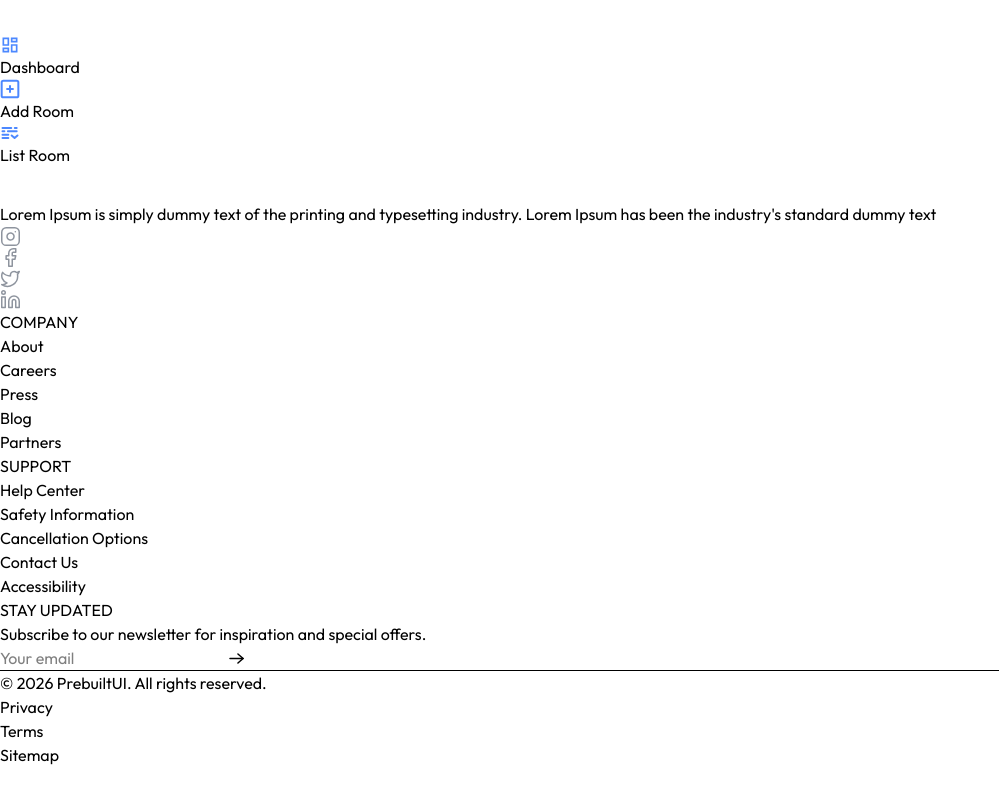
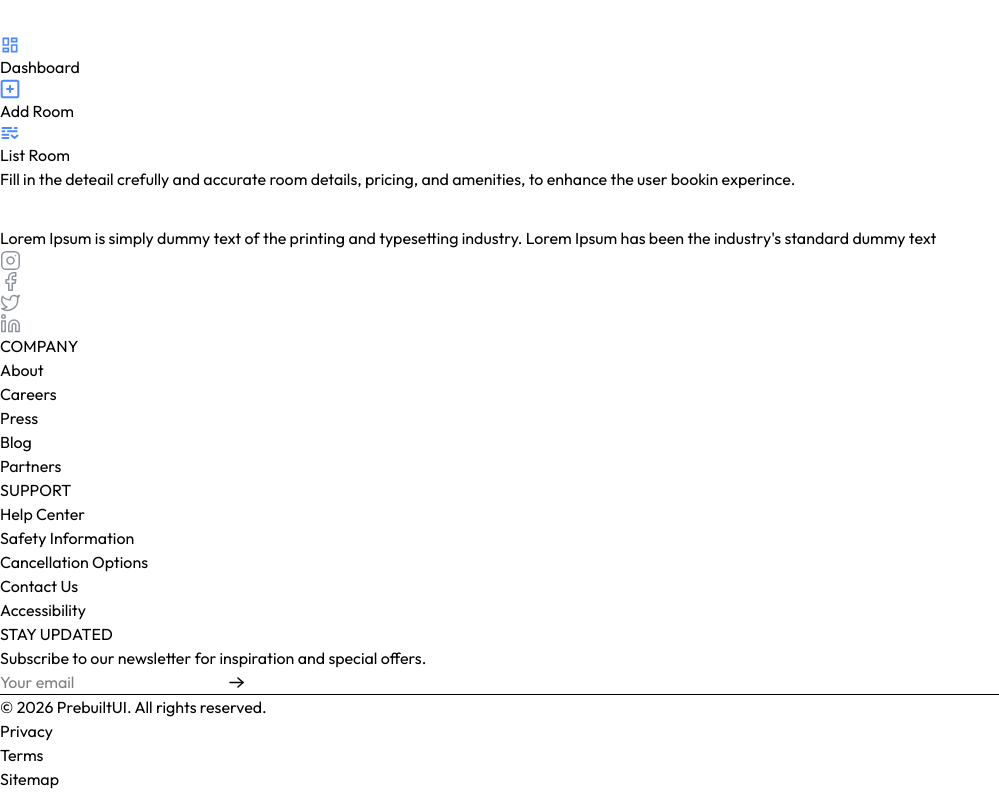
Before and after one commit to fahimaAzizi/App-Booking-System, a React (Vite) app in the folder HOTLE-BOOKING/: page /owner/add-room in a window 1280 px wide. Shown: the whole page, without its empty margins (0-999 px from the left). Built offline with nearby package versions, Linux system fonts and the light colour scheme; a web font is replaced by a local one.

Commit message:
Initial commit

```diff
--- a/HOTLE-BOOKING/src/pages/hotelOwner/AddRoom.jsx
+++ b/HOTLE-BOOKING/src/pages/hotelOwner/AddRoom.jsx
@@ -24,7 +24,7 @@ const AddRoom = () => {
 
   return (
     <form action="">
-      <Title/>
+      <Title align='left' font='outfit' title ='Add Room' subTitle='Fill in the deteail crefully and accurate room details, pricing, and amenities, to enhance the user bookin experince.' />
     </form>
   );
 };
```
